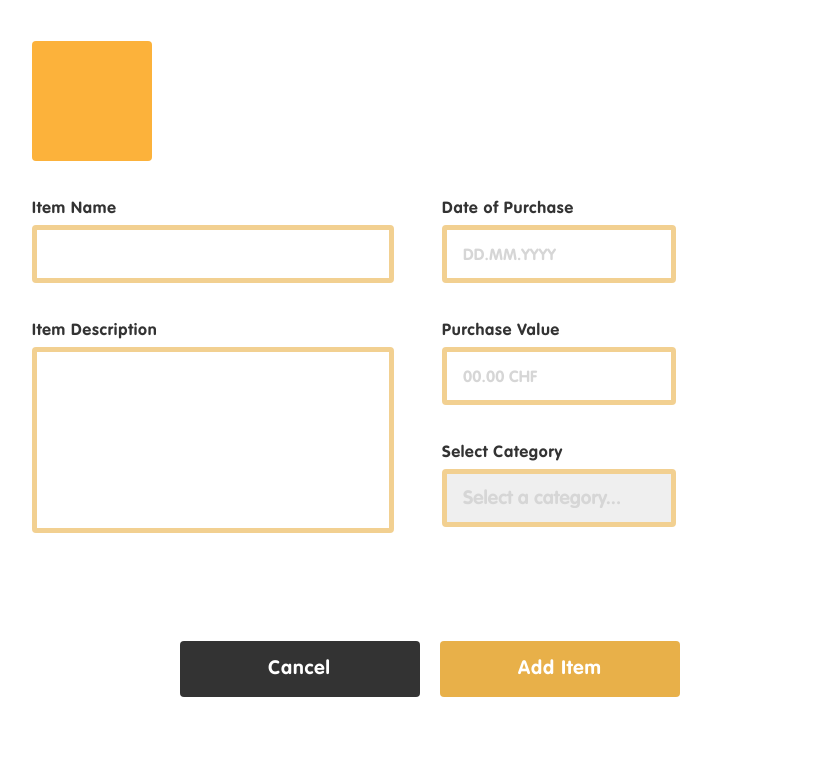
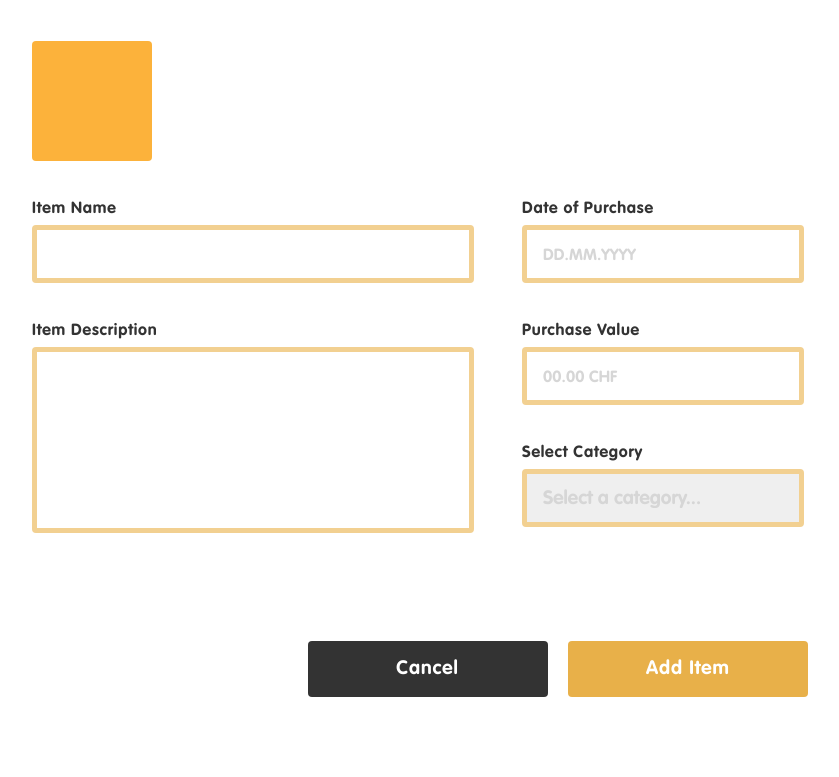
Before and after one commit to mala23/minidini-prototype-vanilla, a Node server app: page /items/create in a window 1280 px wide. Shown: the part 199-976 px from the top of the page, without its empty margins (48-887 px from the left). Run offline with Node 20, Linux system fonts and the light colour scheme; some libraries are stand-ins or nearby versions.

Commit message:
fix form spacing

```diff
--- a/public/css/global.css
+++ b/public/css/global.css
@@ -22,7 +22,7 @@ fieldset {
 input {
   border: solid 5px rgba(242, 208, 145, 1);
   border-radius: 4px;
-  width: 12rem;
+  width: 15rem;
   height: 3rem;
   display: inline-block;
   font-family: inherit;
@@ -34,7 +34,7 @@ input {
 textarea {
   border: solid 5px rgba(242, 208, 145, 1);
   border-radius: 4px;
-  width: 20rem;
+  width: 15rem;
   height: 9rem;
   display: inline-block;
   font-family: inherit;
@@ -47,7 +47,7 @@ textarea {
 select {
   border: solid 5px rgba(242, 208, 145, 1);
   border-radius: 4px;
-  width: 12rem;
+  width: 15rem;
   height: 3rem;
   display: inline-block;
   font-family: inherit;
--- a/public/css/itemsCreate.css
+++ b/public/css/itemsCreate.css
@@ -2,7 +2,7 @@
   margin-left: 5rem;
   display: flex;
   flex-direction: column;
-  width: 40.5rem;
+  width: 48.5rem;
 }
 
 #items-form {
@@ -28,11 +28,11 @@
 }
 
 input#name {
-  width: 20rem;
+  width: 25rem;
 }
 
 textarea#description {
-  width: 20rem;
+  width: 25rem;
 }
 
 #iconrect {
```
